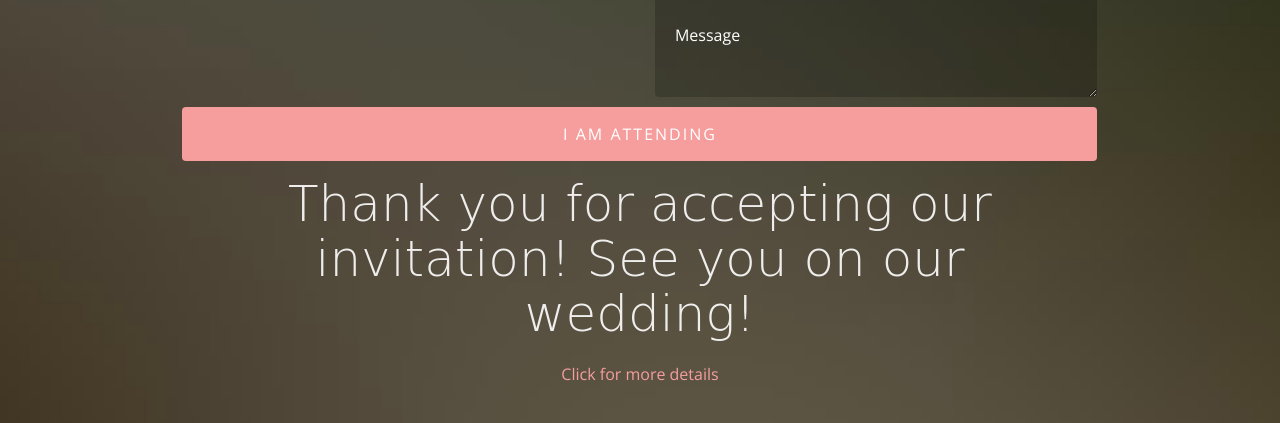
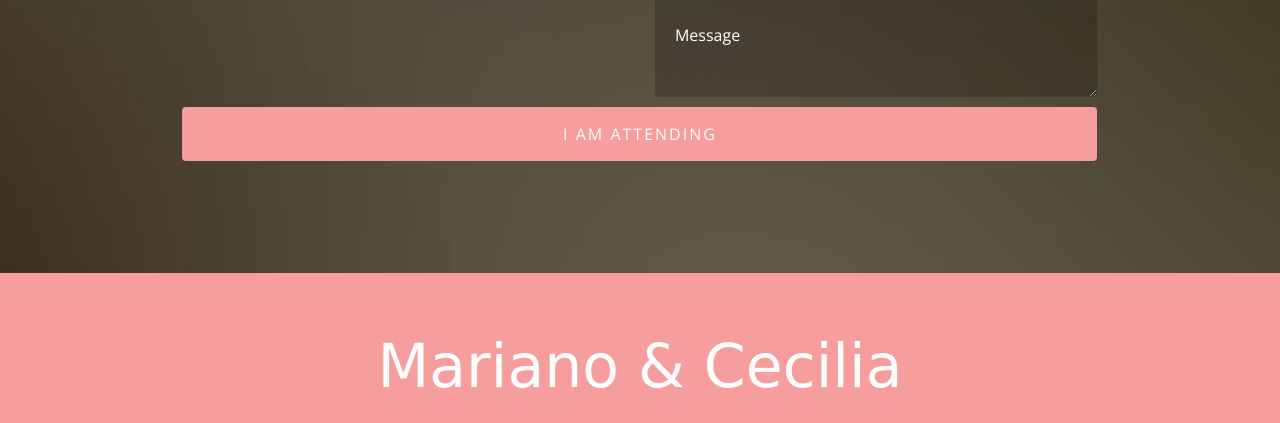
Before and after one commit to marcecillewedding/marcecillewedding.github.io, a website: page index.html in a window 1280 px wide. Shown: the part 3527-3950 px from the top of the page. Drawn offline with nearby package versions, Linux system fonts and the light colour scheme; files whose address does not match are found by name; a web font is replaced by a local one.

Commit message:
update content

```diff
--- a/index.html
+++ b/index.html
@@ -265,7 +265,7 @@
 				</div>
 			</div>
 
-			<div id="confirm" class="container">
+			<div id="confirm" class="container" style="display:none">
 				<div class="row animate-box">
 					<div class="col-md-8 col-md-offset-2 text-center heading-section">
 						<h2>Thank you for accepting our invitation! See you on our wedding!</h2>
```
